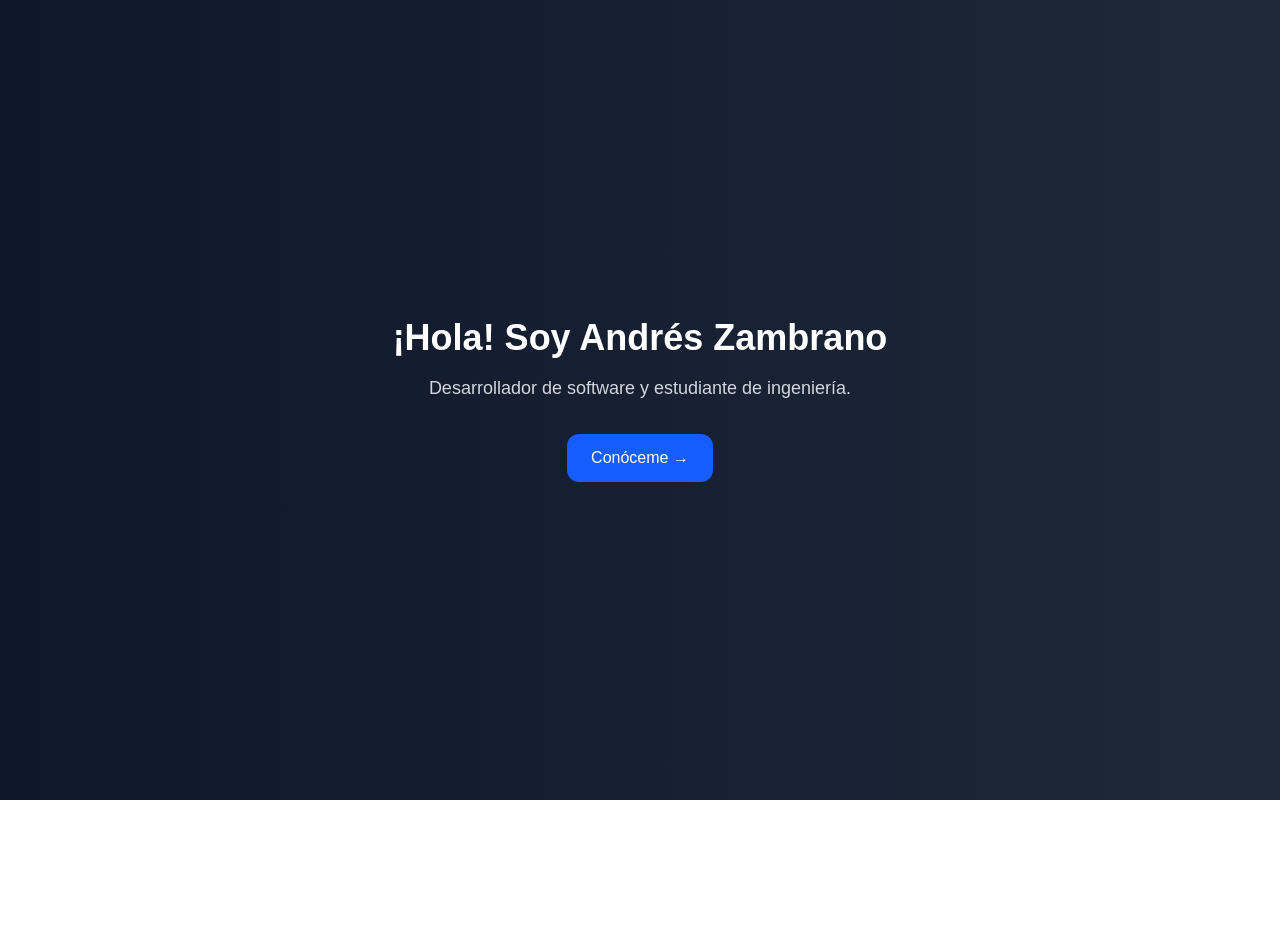
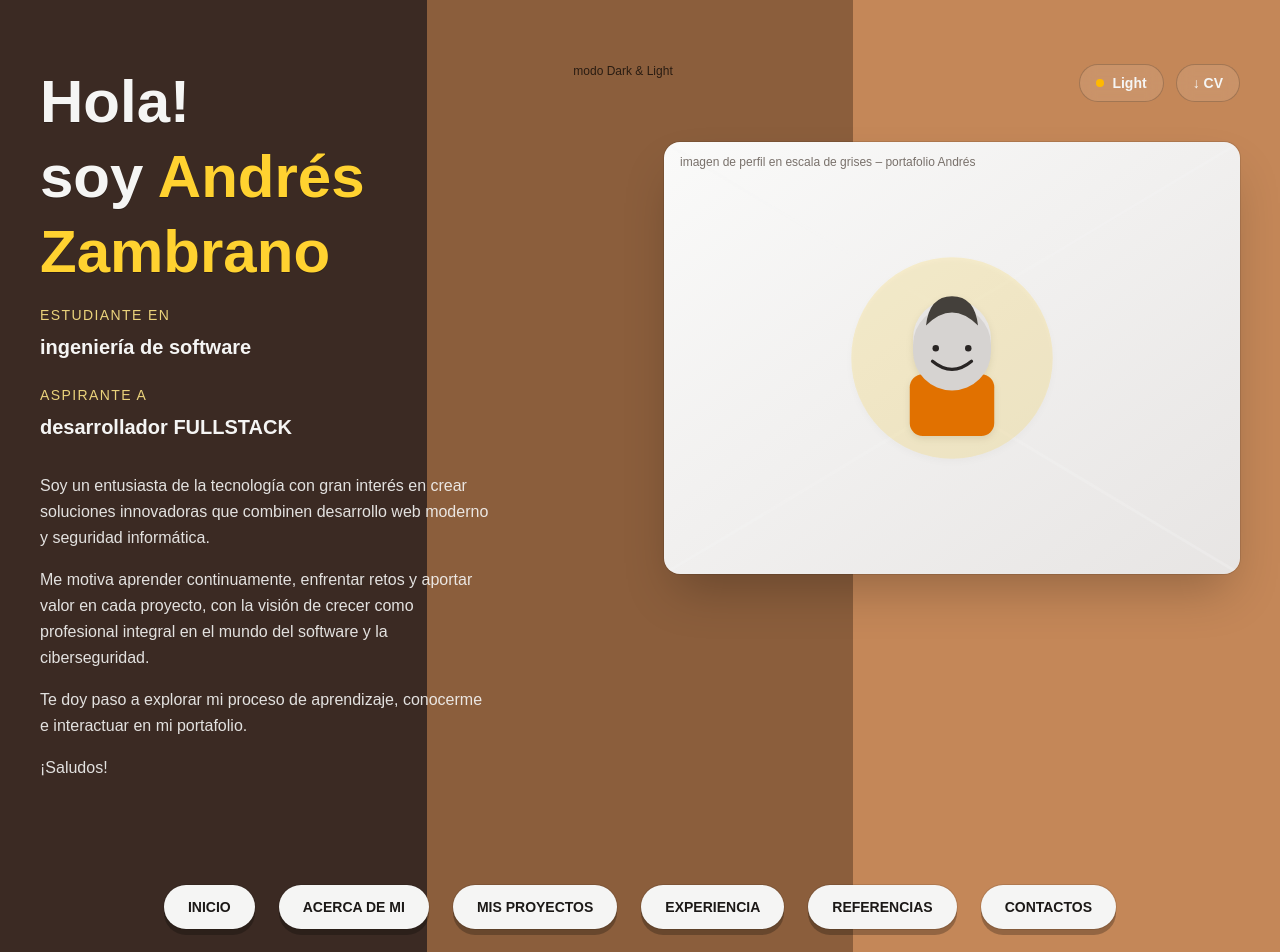
Before and after one commit to andresZam12/aZamb_portf, a Next.js app: page / in a window 1280 px wide. Shown: the top 952 px of the page. Before the commit the page ends 800 px from the top, so only its background shows below. Built offline with nearby package versions, Linux system fonts and the light colour scheme.

Commit message:
creación componente de inicio y prmera página de bienvenida

```diff
--- /dev/null
+++ b/src/app/components/PortfolioHero.tsx
@@ -0,0 +1,162 @@
+
+"use client";
+import { useEffect, useState } from "react";
+/* ...resto del componente igual... */
+
+
+/**
+ * Pantalla de presentación para portafolio (Next.js + TailwindCSS)
+ * - Layout principal con grid (2 columnas en desktop) y flex para alineaciones internas.
+ * - Semántica HTML (header/main/nav/section/aside/footer).
+ * - Fondo dividido en 3 franjas de color (escala de cafés) inspirado en la maqueta.
+ * - Imagen/Avatar al lado derecho.
+ * - Botones redondos inferiores que navegan a rutas del portafolio.
+ * - Toggle Dark/Light con clase `dark` en <html> (Tailwind `darkMode: 'class'`).
+ */
+
+export default function PortfolioHero() {
+  const [isDark, setIsDark] = useState(false);
+
+  // preferencia de tema
+  useEffect(() => {
+    const persisted = localStorage.getItem("theme") === "dark";
+    setIsDark(persisted);
+    document.documentElement.classList.toggle("dark", persisted);
+  }, []);
+
+  const toggleTheme = () => {
+    const next = !isDark;
+    setIsDark(next);
+    document.documentElement.classList.toggle("dark", next);
+    localStorage.setItem("theme", next ? "dark" : "light");
+  };
+
+  return (
+    <div className="min-h-screen text-stone-100 relative overflow-hidden">
+      {/* Fondo en 3 franjas (escala de cafés) */}
+      <span
+        aria-hidden
+        className="absolute inset-0 -z-10 bg-[linear-gradient(to_right,#3b2a23_0%,#3b2a23_33.34%,#8b5e3c_33.34%,#8b5e3c_66.67%,#c48758_66.67%,#c48758_100%)] dark:bg-[linear-gradient(to_right,#0b0b0b_0%,#0b0b0b_33.34%,#232323_33.34%,#232323_66.67%,#3a3a3a_66.67%,#3a3a3a_100%)]"
+      />
+
+      {/* GRID PRINCIPAL */}
+      <main
+        className="mx-auto max-w-7xl grid grid-cols-1 lg:grid-cols-12 min-h-screen relative"
+        aria-label="Pantalla principal del portafolio"
+      >
+        {/* COLUMNA IZQUIERDA (copy) */}
+        <section className="lg:col-span-5 px-6 sm:px-10 py-10 lg:py-16">
+          <header className="space-y-4">
+            <h1 className="text-5xl sm:text-6xl font-black leading-tight drop-shadow-[0_1px_0_rgba(0,0,0,0.25)]">
+              Hola!
+              <br />
+              <span className="block">
+                soy <span className="text-amber-300">Andrés Zambrano</span>
+              </span>
+            </h1>
+            <p className="text-sm uppercase tracking-widest text-amber-200/90">Estudiante en</p>
+            <h2 className="text-xl font-semibold -mt-2">ingeniería de software</h2>
+            <p className="mt-6 text-sm uppercase tracking-widest text-amber-200/90">aspirante a</p>
+            <h3 className="text-xl font-semibold -mt-2">
+              desarrollador <span className="uppercase">fullStack</span>
+            </h3>
+          </header>
+
+          <article className="mt-8 space-y-4 text-stone-100/90 leading-relaxed">
+            <p>
+              Soy un entusiasta de la tecnología con gran interés en crear soluciones innovadoras que combinen
+              desarrollo web moderno y seguridad informática.
+            </p>
+            <p>
+              Me motiva aprender continuamente, enfrentar retos y aportar valor en cada proyecto, con la visión
+              de crecer como profesional integral en el mundo del software y la ciberseguridad.
+            </p>
+            <p>
+              Te doy paso a explorar mi proceso de aprendizaje, conocerme e interactuar en mi portafolio.
+            </p>
+            <p>¡Saludos!</p>
+          </article>
+        </section>
+
+        {/* COLUMNA DERECHA (avatar + controles) */}
+        <aside className="lg:col-span-7 px-6 sm:px-10 py-10 lg:py-16 relative">
+          {/* Controles superiores */}
+          <nav aria-label="controles" className="flex items-center justify-end gap-3">
+            <span className="text-xs -mt-6 mr-auto hidden lg:block text-black/70 dark:text-white/60">
+              modo Dark & Light
+            </span>
+            <span className="sr-only">modo {isDark ? "Dark" : "Light"}</span>
+            <button
+              onClick={toggleTheme}
+              className="inline-flex items-center gap-2 rounded-full border border-black/20 dark:border-white/10 px-4 py-2 text-sm font-semibold bg-white/10 hover:bg-white/20 dark:bg-black/30 backdrop-blur transition"
+            >
+              <span className="inline-block size-2 rounded-full bg-amber-400" />
+              {isDark ? "Dark" : "Light"}
+            </button>
+            <a
+              href="/cv-andres-zambrano.pdf"
+              className="inline-flex items-center gap-2 rounded-full border border-black/20 dark:border-white/10 px-4 py-2 text-sm font-semibold bg-white/10 hover:bg-white/20 dark:bg-black/30 backdrop-blur transition"
+            >
+              ↓ CV
+            </a>
+          </nav>
+
+          {/* Tarjeta central que simula el marco de imagen del mock (alineada a la derecha) */}
+          <figure
+            className="ml-auto mt-10 w-full max-w-xl aspect-[4/3] rounded-2xl bg-gradient-to-br from-stone-50 to-stone-200 dark:from-neutral-900 dark:to-neutral-800 shadow-2xl ring-1 ring-black/10 dark:ring-white/5 grid place-items-center p-8 relative overflow-hidden"
+          >
+            {/* sobre líneas estilo "sobre" */}
+            <span className="pointer-events-none absolute inset-0 opacity-30 dark:opacity-10">
+              <svg viewBox="0 0 100 100" preserveAspectRatio="none" className="w-full h-full">
+                <path d="M0 0 L50 40 L100 0" fill="none" stroke="currentColor" strokeWidth="0.6" />
+                <path d="M0 100 L50 60 L100 100" fill="none" stroke="currentColor" strokeWidth="0.6" />
+              </svg>
+            </span>
+
+            {/* Avatar ilustrado en SVG (sin imágenes externas) */}
+            <svg role="img" aria-label="Avatar de Andrés" className="w-52 h-52 drop-shadow-md" viewBox="0 0 128 128">
+              <circle cx="64" cy="64" r="62" className="fill-amber-300/20 dark:fill-stone-700/40" />
+              <circle cx="64" cy="52" r="24" className="fill-stone-200 dark:fill-stone-400" />
+              <rect x="38" y="74" width="52" height="38" rx="8" className="fill-amber-600 dark:fill-stone-600" />
+              <path d="M40 56 a24 24 0 0 1 48 0 v4 a24 24 0 0 1 -48 0z" className="fill-stone-300 dark:fill-stone-500" />
+              <path d="M48 44 q16 -16 32 0 q-2 -18 -16 -18 q-14 0 -16 18z" className="fill-stone-700 dark:fill-stone-800" />
+              <circle cx="54" cy="58" r="2" className="fill-stone-800" />
+              <circle cx="74" cy="58" r="2" className="fill-stone-800" />
+              <path d="M52 66 q12 10 24 0" className="fill-none stroke-stone-800" strokeWidth="2" strokeLinecap="round" />
+            </svg>
+
+            {/* Texto guía dentro del marco */}
+            <figcaption className="absolute top-3 left-4 text-xs text-stone-500 dark:hidden">
+              imagen de perfil en escala de grises – portafolio Andrés
+            </figcaption>
+          </figure>
+        </aside>
+
+        {/* CINTA DE BOTONES REDONDOS */}
+        <footer className="lg:col-span-12 px-6 sm:px-10 py-6 lg:py-10">
+          <nav aria-label="secciones del portafolio" className="flex flex-wrap items-center justify-center gap-4 sm:gap-6">
+            {[
+              { label: "INICIO", href: "/" },
+              { label: "ACERCA DE MI", href: "/about" },
+              { label: "MIS PROYECTOS", href: "/projects" },
+              { label: "EXPERIENCIA", href: "/experiencia" },
+              { label: "REFERENCIAS", href: "/referencias" },
+              { label: "CONTACTOS", href: "/contactos" },
+            ].map((b) => (
+              <a
+                key={b.href}
+                href={b.href}
+                className="inline-flex items-center justify-center rounded-full px-6 py-3 text-sm font-semibold bg-stone-100 text-stone-900 hover:bg-white shadow-[0_6px_0_rgba(0,0,0,0.25)] active:translate-y-0.5 active:shadow-[0_4px_0_rgba(0,0,0,0.35)] ring-1 ring-black/10 dark:bg-neutral-900 dark:text-stone-100 dark:ring-white/10 dark:hover:bg-black/80"
+              >
+                {b.label}
+              </a>
+            ))}
+          </nav>
+
+          {/* Lema */}
+          <p className="mt-6 text-center italic text-sm opacity-80">“si lo puedes imaginar, lo podemos hacer”</p>
+        </footer>
+      </main>
+    </div>
+  );
+}
--- a/src/app/page.tsx
+++ b/src/app/page.tsx
@@ -1,17 +1,5 @@
-export default function Home() {
-  return (
-    <main className="flex flex-col items-center justify-center min-h-screen bg-gradient-to-r from-slate-900 to-gray-800 text-white">
-      <h1 className="text-4xl font-bold mb-4">¡Hola! Soy Andrés Zambrano</h1>
-      <p className="text-lg text-gray-300 mb-8">
-        Desarrollador de software y estudiante de ingeniería.
-      </p>
+import PortfolioHero from "./components/PortfolioHero";
 
-      <a
-        href="/about"
-        className="px-6 py-3 bg-blue-600 hover:bg-blue-700 rounded-xl transition-all"
-      >
-        Conóceme →
-      </a>
-    </main>
-  );
+export default function Page() {
+  return <PortfolioHero />;
 }
```
